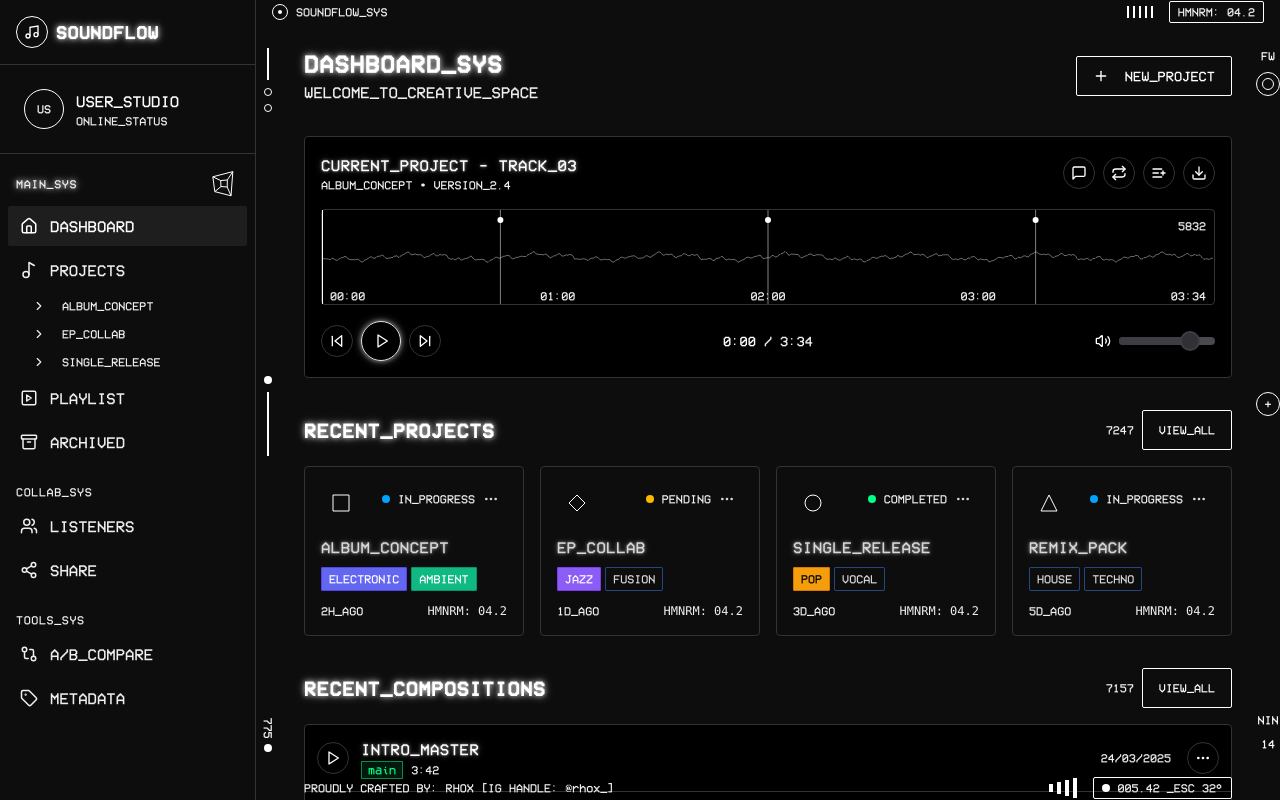
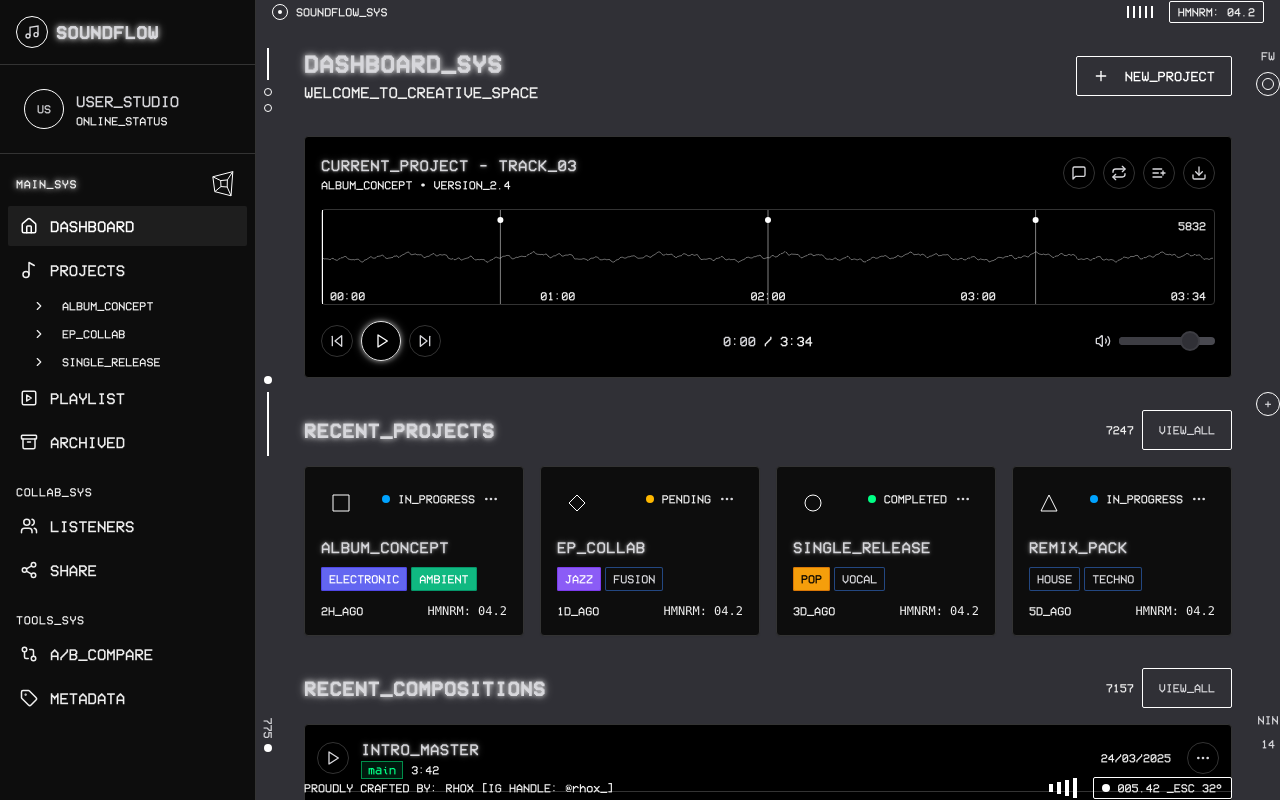
Before and after one commit to BenjaminPOITOU/TrackFlow, a Next.js app: page / in a window 1280 px wide. Built offline with nearby package versions, Linux system fonts and the light colour scheme.

Commit message:
theme updated

```diff
--- a/app/page.tsx
+++ b/app/page.tsx
@@ -76,7 +76,7 @@ export default function Home() {
   }
 
   return (
-    <div className="flex h-screen bg-[#0D0D0D] text-[#FFFFFF] overflow-hidden">
+    <div className="flex h-screen bg-background text-foreground overflow-hidden">
       <Sidebar onNavigate={handleNavigation} activeView={activeView} />
       <main className="flex-1 overflow-auto">
         <TechnicalFrame>{renderActiveView()}</TechnicalFrame>
```
